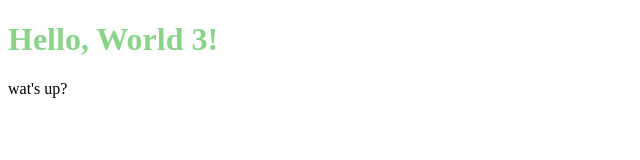
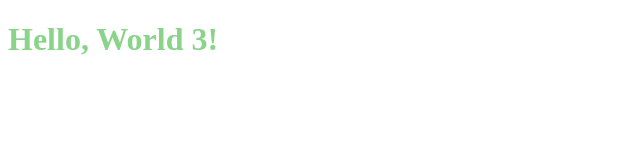
Before and after one commit to shtol1k/git-html-study, a plain HTML site: page index.html in a window 1280 px wide. Shown: the full height of the page, 0-640 px from the left. Drawn offline with Linux system fonts and the light colour scheme.

Commit message:
Revert "next commit"
This reverts commit ce1690e355e5b89ee3e982f733030434ba6880e6.

```diff
--- a/index.html
+++ b/index.html
@@ -8,7 +8,7 @@
 </head>
 <body>
 	<h1 class="header-red">Hello, World 3!</h1>
-	<div><p>wat's up?</p></div>
+
 
 </body>
 </html>
```
